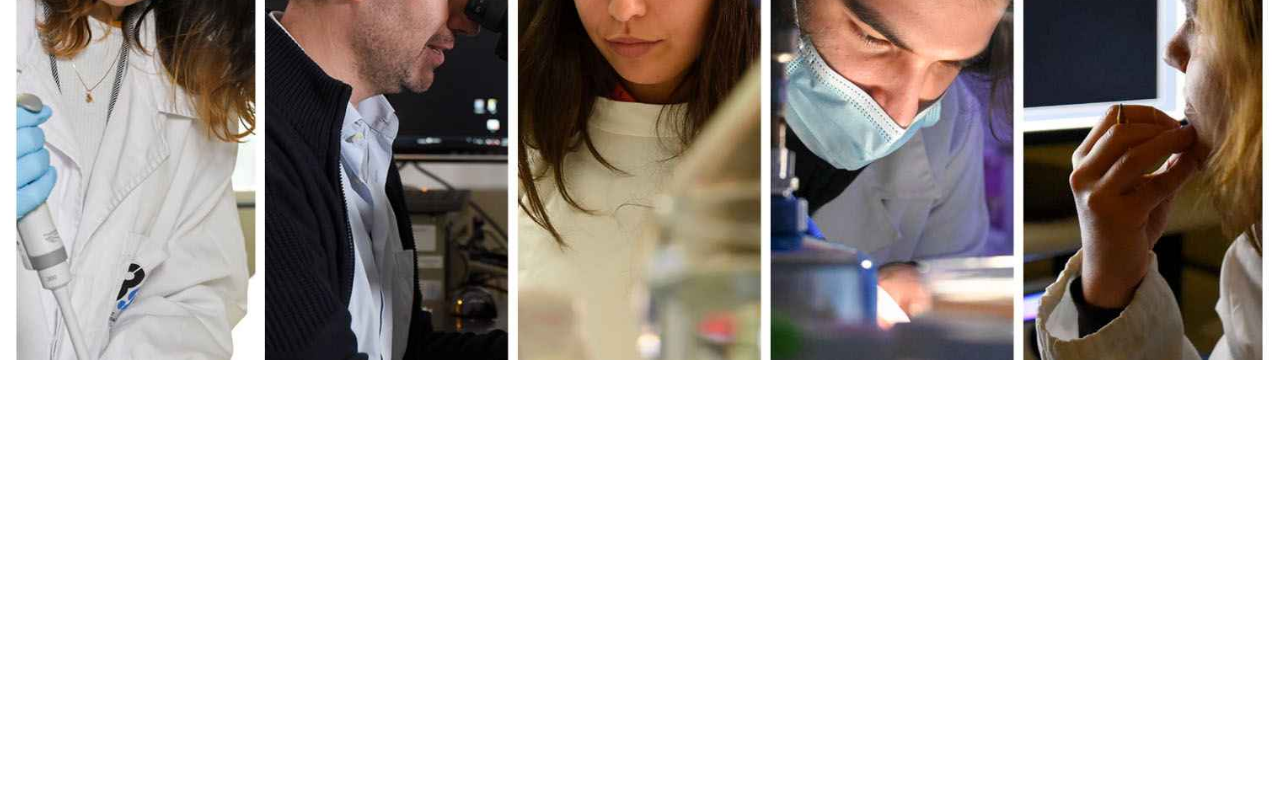
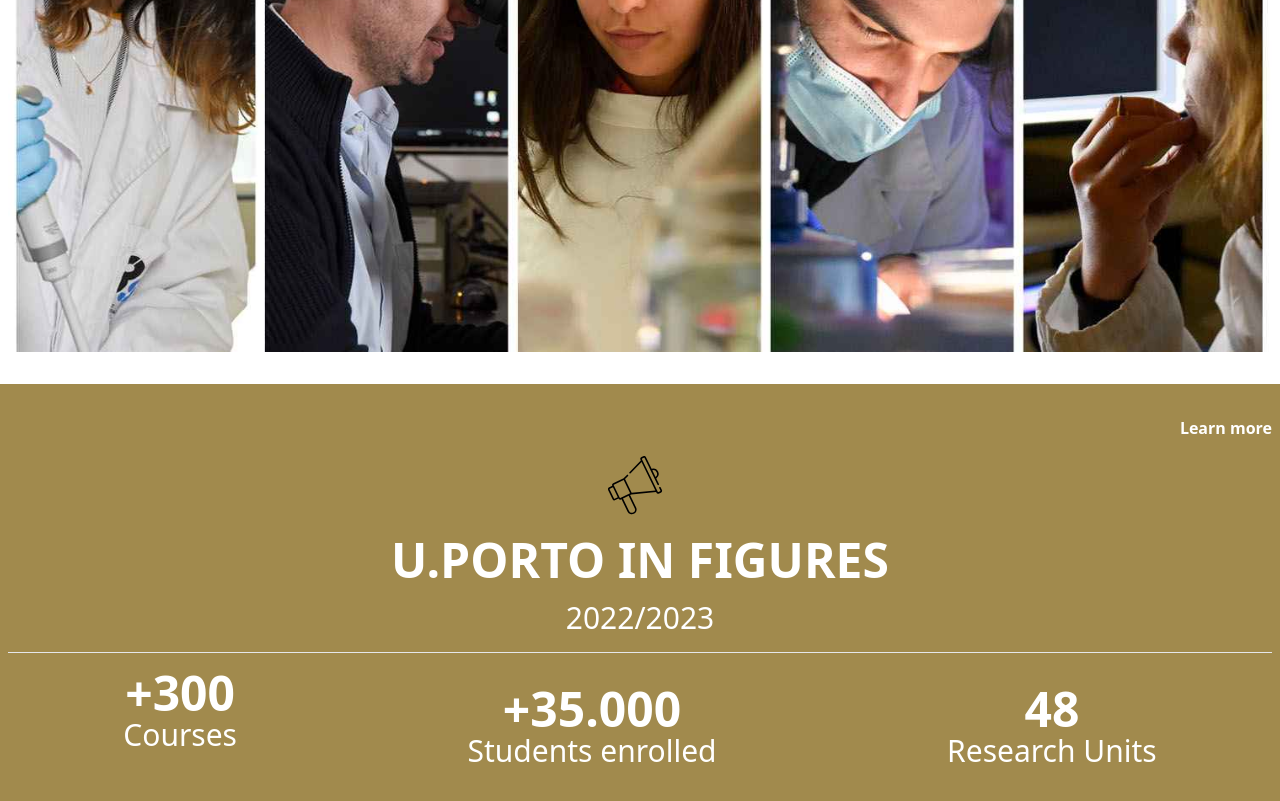
Before and after one commit to oparap8/uporto, a website: page index.html in a window 1280 px wide. Shown: the part 2274-3075 px from the top of the page. Before the commit the page ends 2666 px from the top, so only its background shows below. Drawn offline with Linux system fonts and the light colour scheme.

Commit message:
figures section

```diff
--- a/index.html
+++ b/index.html
@@ -124,7 +124,7 @@
             <p>
                 Considered <span class="font-bold">the best Portuguese University and one of the best 100 European institutions</span> according to the most important Higher Education rankings, U.Porto combines quality teaching and excellent research with the best academic experience.</p>
             <p class="font-bold">We are waiting for you!</p>
-            <p class="font-bold text-[#a18a4d]">See More <img src="./img/r-arrow.svg" alt="" class="w-2 h-2"></p>
+            <p class="font-bold text-[#a18a4d]">See More</p>
         </div>
     </div>
     <div id="research" class="py-8 px-2">
@@ -148,5 +148,28 @@
             <img src="./img/investigar-home_destaque.format-jpeg.jpeg" alt="">
         </div>
     </div>
+    <div id="figures" class="py-8 px-2 bg-[#a18a4d] [&>*]:text-white [&>*]:text-center space-y-4">
+        <p class="font-bold flex justify-end">Learn more</p>
+        <div class="flex justify-center">
+            <img src="./img/megaphone.svg" alt="" class="fill-white">
+        </div>
+        <p class="font-bold text-5xl">U.PORTO IN FIGURES</p>
+        <p class="text-3xl">2022/2023</p>
+        <hr>
+        <div class="lg:flex justify-around space-y-4">
+            <div>
+                <p class="font-bold text-5xl">+300</p>
+                <p class="text-3xl">Courses</p>
+            </div>
+            <div>
+                <p class="font-bold text-5xl">+35.000</p>
+                <p class="text-3xl">Students enrolled</p>
+            </div>
+            <div>
+                <p class="font-bold text-5xl">48</p>
+                <p class="text-3xl">Research Units</p>
+            </div>
+        </div>
+    </div>
 </body>
 </html>
```
Also changed, not shown: img/megaphone.svg (added), output.css.
